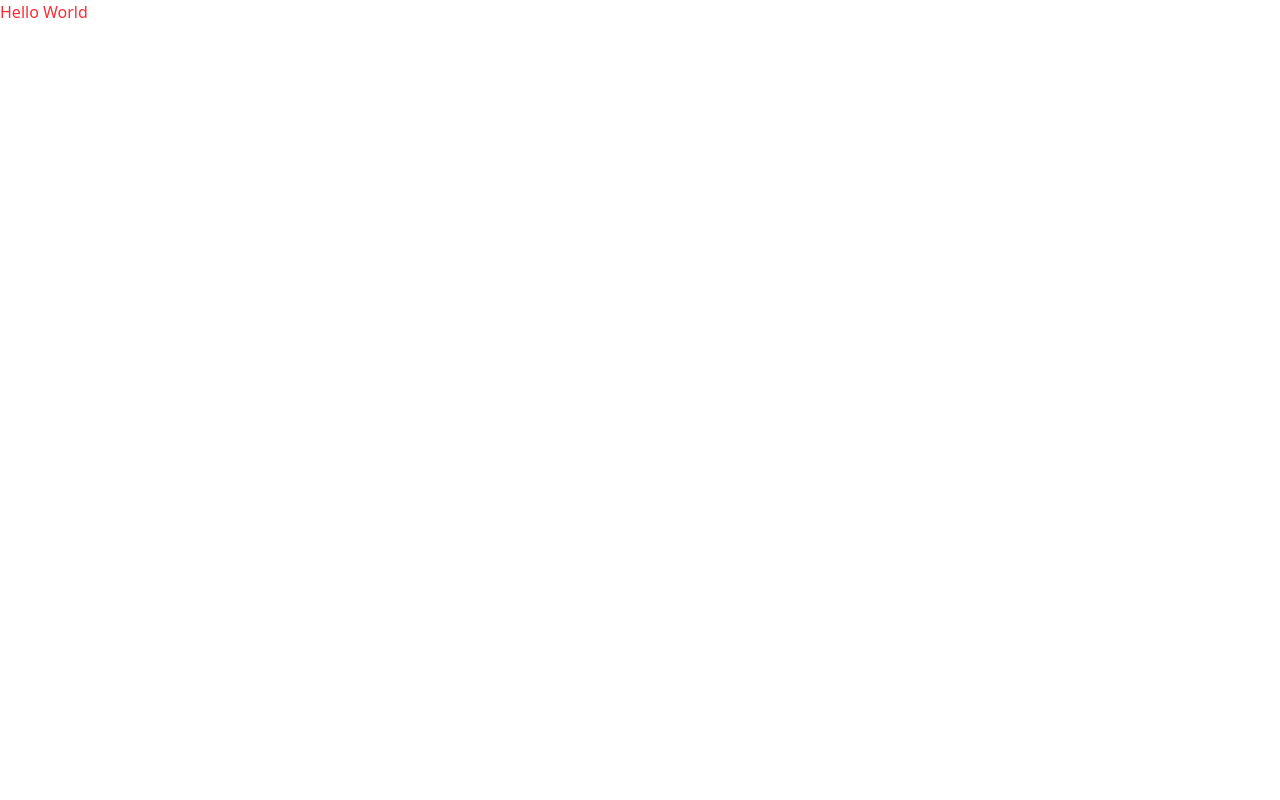
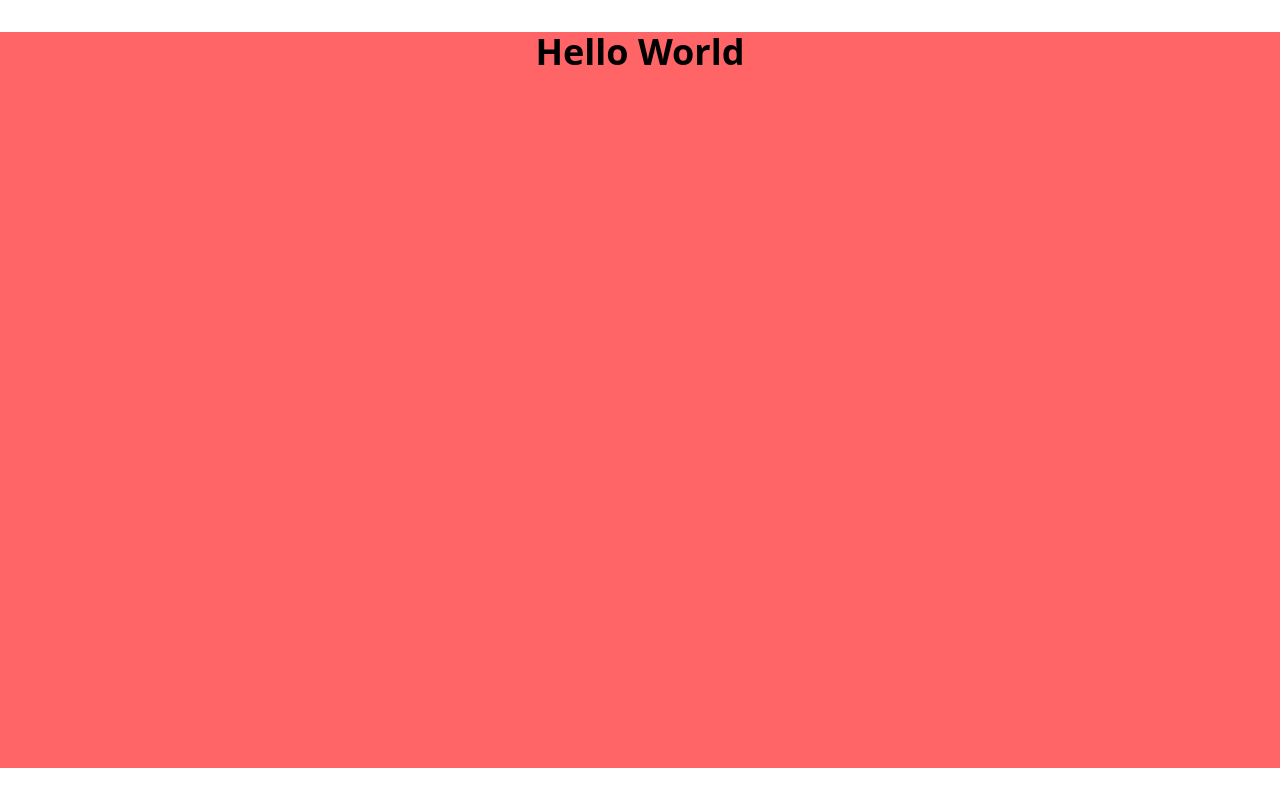
Before and after one commit to adiguzelburak/hubx, a React (Vite) app: page / in a window 1280 px wide. Built offline with nearby package versions, Linux system fonts and the light colour scheme.

Commit message:
build: update vite version for tailwindcss

```diff
--- a/package.json
+++ b/package.json
@@ -25,7 +25,7 @@
     "@types/react": "^18.2.17",
     "@types/react-dom": "^18.2.7",
     "@typescript-eslint/eslint-plugin": "^6.2.0",
-    "@vitejs/plugin-react": "^4.0.3",
+    "@vitejs/plugin-react": "^4.3.4",
     "eslint": "8.45.0",
     "eslint-config-prettier": "^8.9.0",
     "eslint-plugin-import": "^2.28.0",
@@ -38,6 +38,6 @@
     "stylelint-config-clean-order": "^5.0.1",
     "stylelint-config-standard": "^34.0.0",
     "typescript": "^5.1.6",
-    "vite": "^4.4.7"
+    "vite": "^6.2.3"
   }
 }
--- a/src/App.module.css
+++ /dev/null
@@ -1,3 +0,0 @@
-.main {
-  display: block;
-}
--- a/src/App.tsx
+++ b/src/App.tsx
@@ -1,7 +1,11 @@
 export function App() {
   return (
-    <div className="text-red-500">
-      <h1>Hello World</h1>
+    <div className="max-w-[1440px] mx-auto flex flex-col items-center justify-center h-screen">
+      <div className="h-[736px] bg-red-400 w-full">
+        <div className="flex flex-col items-center justify-center">
+          <h1 className="text-4xl font-bold">Hello World</h1>
+        </div>
+      </div>
     </div>
   );
 }
--- /dev/null
+++ b/src/components/layout.tsx
@@ -0,0 +1,3 @@
+export default function Layout() {
+  return <div>Layout</div>;
+}
--- /dev/null
+++ b/src/components/tabs.tsx
@@ -0,0 +1,5 @@
+import React from 'react';
+
+export default function Tabs() {
+  return <div>Tabs</div>;
+}
--- a/src/main.tsx
+++ b/src/main.tsx
@@ -1,7 +1,7 @@
+import './styles.css';
 import { StrictMode } from 'react';
 import { createRoot } from 'react-dom/client';
 
-import './styles.css';
 import { App } from './App';
 
 createRoot(document.getElementById('root') as HTMLElement).render(
```
Also changed, not shown: 1 other file (tests, documents, lock files or other folders).
